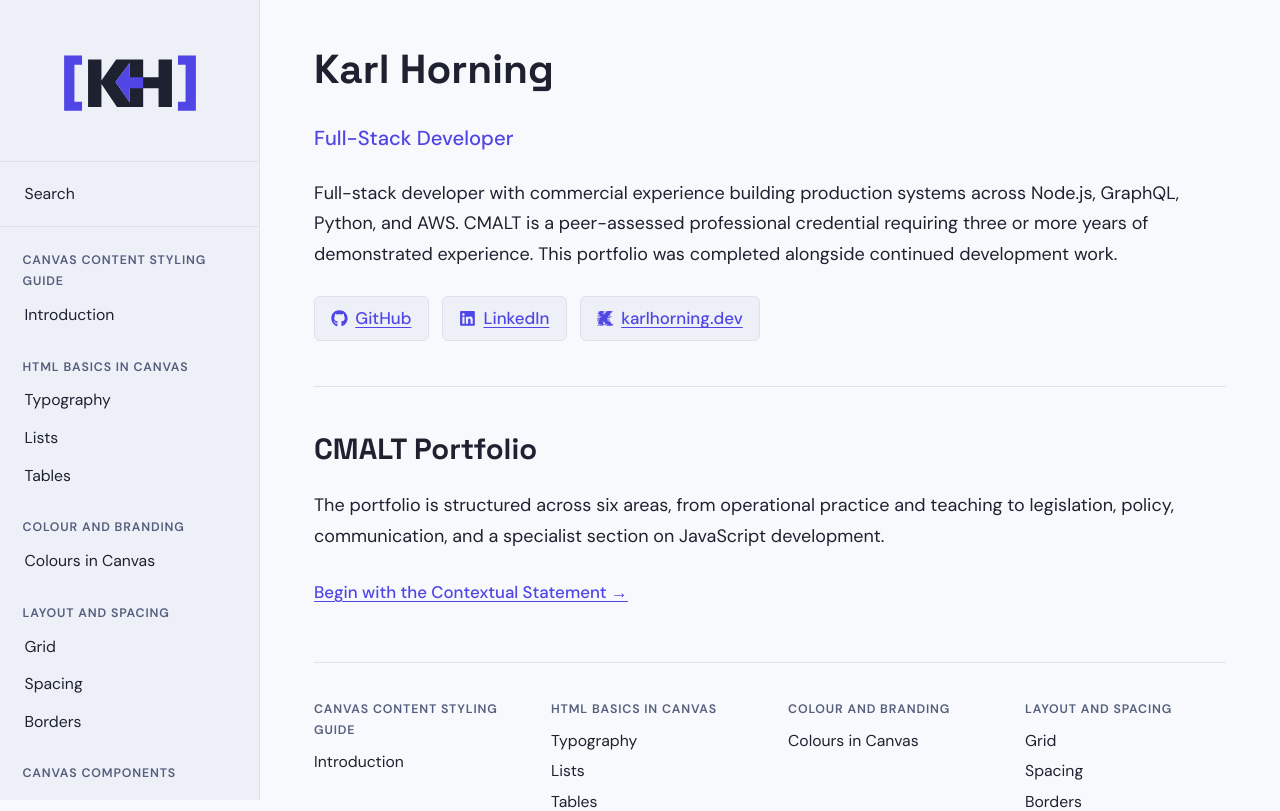
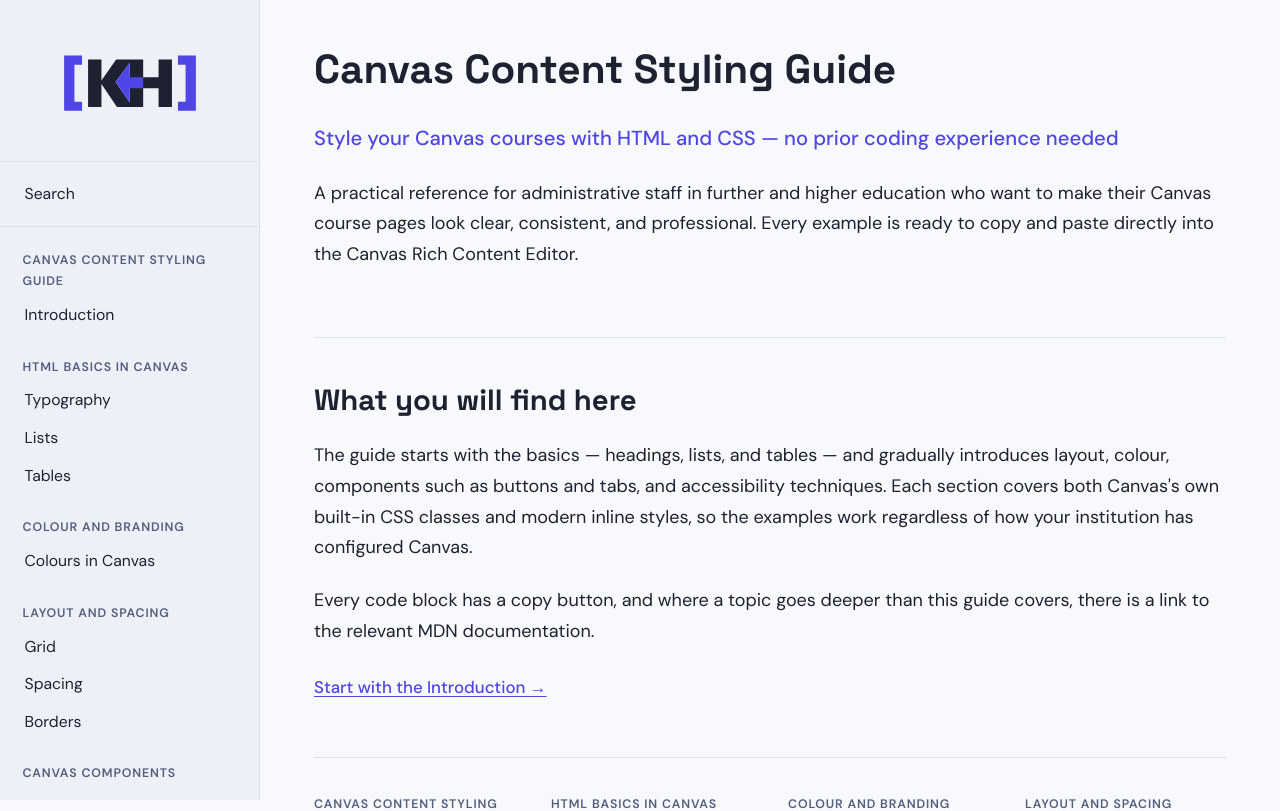
Before and after one commit to Karl-Horning/canvas, a Next.js app: page / in a window 1280 px wide. Shown: the top 811 px of the page. Built offline with nearby package versions, Linux system fonts and the light colour scheme.

Commit message:
feat: add landing page

```diff
--- a/app/page.tsx
+++ b/app/page.tsx
@@ -1,52 +1,41 @@
 import type { Metadata } from "next";
 import Link from "next/link";
-import { FaGithub, FaLinkedin } from "react-icons/fa";
 import JsonLd from "@/components/JsonLd";
-import { AUTHOR_NAME, AUTHOR_URL, SITE_URL } from "@/lib/config";
-import KSiteIcon from "@/components/icons/KSiteIcon";
+import {
+    AUTHOR_NAME,
+    AUTHOR_URL,
+    SITE_DESCRIPTION,
+    SITE_NAME,
+    SITE_TITLE,
+    SITE_URL,
+} from "@/lib/config";
 
 export const metadata: Metadata = {
-    title: "CMALT Portfolio — Karl Horning",
-    description:
-        "Full-stack developer with commercial experience building production systems. CMALT is a peer-assessed professional credential completed alongside continued development work.",
+    title: SITE_TITLE,
+    description: SITE_DESCRIPTION,
     alternates: { canonical: SITE_URL },
     openGraph: {
-        title: "CMALT Portfolio — Karl Horning",
-        description:
-            "Full-stack developer with commercial experience building production systems. CMALT is a peer-assessed professional credential completed alongside continued development work.",
+        title: SITE_NAME,
+        description: SITE_DESCRIPTION,
         url: SITE_URL,
-        images: [
-            {
-                url: "/og/preview-image.png",
-                alt: "Karl Horning CMALT Portfolio",
-            },
-        ],
         type: "website",
     },
     twitter: {
-        title: "CMALT Portfolio — Karl Horning",
-        description:
-            "Full-stack developer with commercial experience building production systems. CMALT is a peer-assessed professional credential completed alongside continued development work.",
-        images: ["/og/preview-image.png"],
+        title: SITE_NAME,
+        description: SITE_DESCRIPTION,
     },
 };
 
 const homeJsonLd = {
     "@context": "https://schema.org",
-    "@type": "ProfilePage",
-    name: "Karl Horning — CMALT Portfolio",
-    description:
-        "Full-stack developer with commercial experience building production systems. CMALT is a peer-assessed professional credential completed alongside continued development work.",
+    "@type": "WebSite",
+    name: SITE_NAME,
+    description: SITE_DESCRIPTION,
     url: SITE_URL,
-    mainEntity: {
+    author: {
         "@type": "Person",
         name: AUTHOR_NAME,
         url: AUTHOR_URL,
-        sameAs: [
-            AUTHOR_URL,
-            "https://www.linkedin.com/in/karl-horning",
-            "https://www.karlhorning.dev/",
-        ],
     },
 };
 
@@ -55,57 +44,37 @@
         <>
             <JsonLd data={homeJsonLd} />
             <div className="home-hero">
-                <h1>Karl Horning</h1>
-                <p className="home-subtitle">Full-Stack Developer</p>
+                <h1>Canvas Content Styling Guide</h1>
+                <p className="home-subtitle">
+                    Style your Canvas courses with HTML and CSS — no prior
+                    coding experience needed
+                </p>
                 <p>
-                    Full-stack developer with commercial experience building
-                    production systems across Node.js, GraphQL, Python, and AWS.
-                    CMALT is a peer-assessed professional credential requiring
-                    three or more years of demonstrated experience. This
-                    portfolio was completed alongside continued development
-                    work.
+                    A practical reference for administrative staff in further
+                    and higher education who want to make their Canvas course
+                    pages look clear, consistent, and professional. Every
+                    example is ready to copy and paste directly into the Canvas
+                    Rich Content Editor.
                 </p>
-                <nav className="home-links" aria-label="External profiles">
-                    <a
-                        href="https://github.com/Karl-Horning"
-                        target="_blank"
-                        rel="noopener noreferrer"
-                        className="home-link"
-                    >
-                        <FaGithub aria-hidden="true" />
-                        GitHub
-                    </a>
-                    <a
-                        href="https://www.linkedin.com/in/karl-horning"
-                        target="_blank"
-                        rel="noopener noreferrer"
-                        className="home-link"
-                    >
-                        <FaLinkedin aria-hidden="true" />
-                        LinkedIn
-                    </a>
-                    <a
-                        href="https://www.karlhorning.dev/"
-                        target="_blank"
-                        rel="noopener noreferrer"
-                        className="home-link"
-                    >
-                        <KSiteIcon aria-hidden="true" />
-                        karlhorning.dev
-                    </a>
-                </nav>
             </div>
 
             <section>
-                <h2>CMALT Portfolio</h2>
+                <h2>What you will find here</h2>
                 <p>
-                    The portfolio is structured across six areas, from
-                    operational practice and teaching to legislation, policy,
-                    communication, and a specialist section on JavaScript
-                    development.
+                    The guide starts with the basics — headings, lists, and
+                    tables — and gradually introduces layout, colour, components
+                    such as buttons and tabs, and accessibility techniques. Each
+                    section covers both Canvas&apos;s own built-in CSS classes
+                    and modern inline styles, so the examples work regardless of
+                    how your institution has configured Canvas.
                 </p>
-                <Link href="/contextual-statement" className="home-cta">
-                    Begin with the Contextual Statement →
+                <p>
+                    Every code block has a copy button, and where a topic goes
+                    deeper than this guide covers, there is a link to the
+                    relevant MDN documentation.
+                </p>
+                <Link href="/introduction" className="home-cta">
+                    Start with the Introduction →
                 </Link>
             </section>
         </>
```
